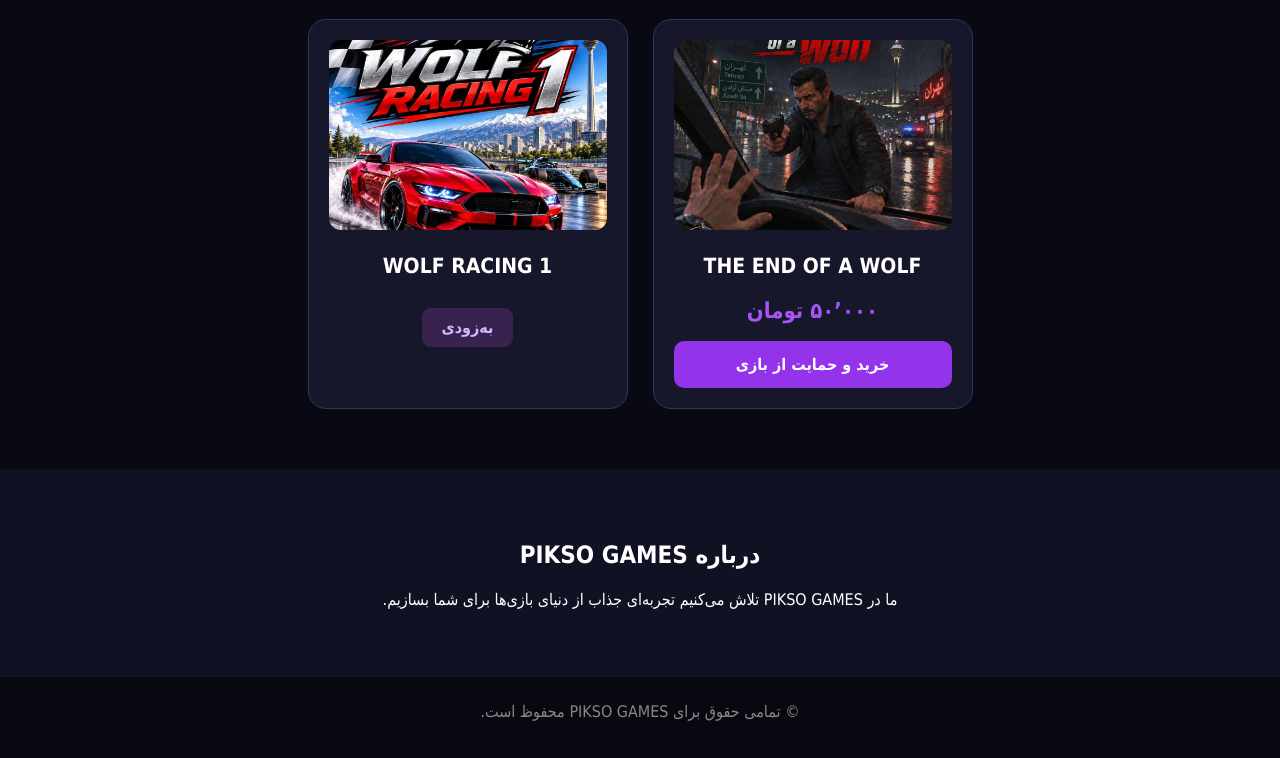
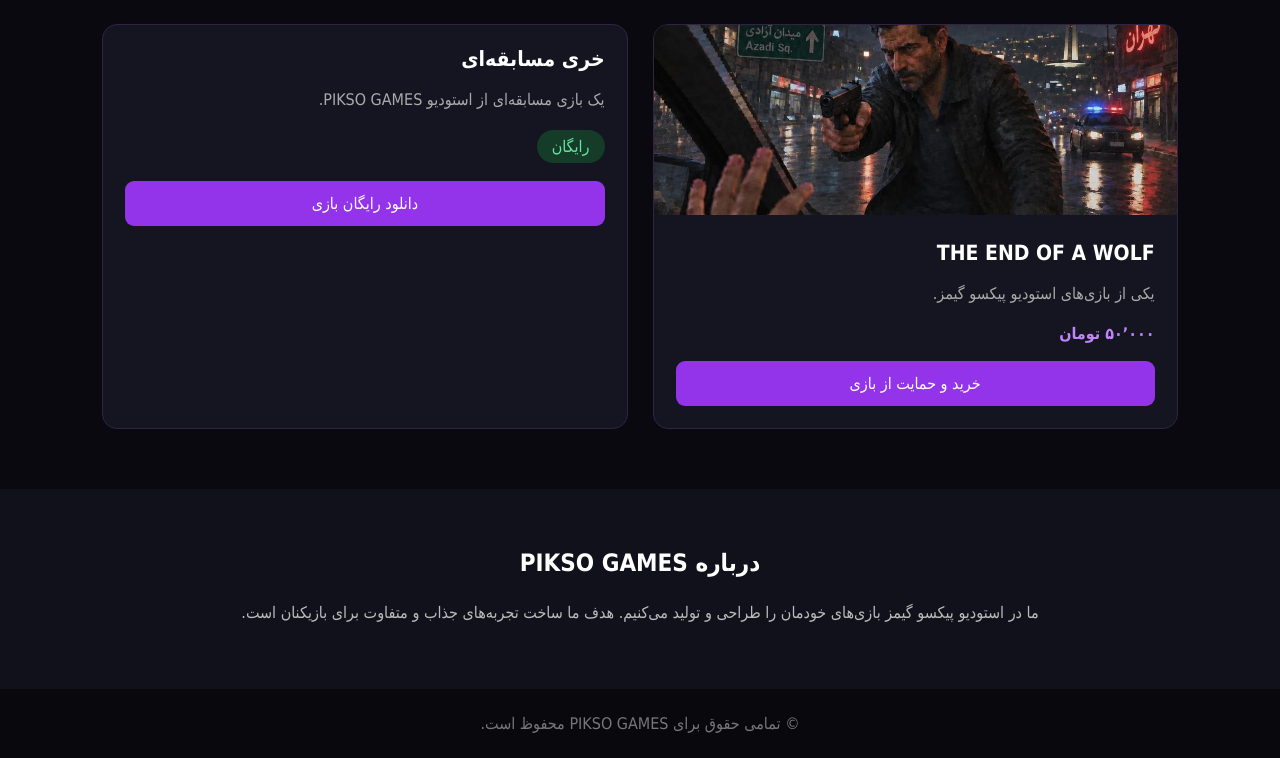
Before and after one commit to nullrushonull-wq/darkness, a website: page index.html in a window 1280 px wide. Shown: the part 487-1245 px from the top of the page. Drawn offline with Linux system fonts and the light colour scheme.

Commit message:
Update index.html

```diff
--- a/index.html
+++ b/index.html
@@ -4,30 +4,30 @@
 <head>
     <meta charset="UTF-8">
     <meta name="viewport" content="width=device-width, initial-scale=1.0">
-    <title>PIKSO GAMES</title>
+    <title>PIKSO GAMES | پیکسو گیمز</title>
 
     <style>
         * {
             margin: 0;
             padding: 0;
             box-sizing: border-box;
-            font-family: Tahoma, Arial, sans-serif;
         }
 
         body {
-            background: #090914;
+            font-family: Tahoma, Arial, sans-serif;
+            background: #09090f;
             color: white;
         }
 
         header {
-            background: #111124;
             padding: 22px 8%;
             display: flex;
             justify-content: space-between;
             align-items: center;
             flex-wrap: wrap;
-            gap: 15px;
-            border-bottom: 1px solid #29294a;
+            gap: 20px;
+            background: #11111b;
+            border-bottom: 1px solid #29203d;
         }
 
         .logo {
@@ -36,11 +36,15 @@
             font-weight: bold;
         }
 
+        nav {
+            display: flex;
+            gap: 22px;
+            flex-wrap: wrap;
+        }
+
         nav a {
-            color: white;
+            color: #ddd;
             text-decoration: none;
-            margin: 0 10px;
-            font-size: 14px;
         }
 
         nav a:hover {
@@ -50,7 +54,7 @@
         .hero {
             text-align: center;
             padding: 100px 20px;
-            background: linear-gradient(135deg, #17102e, #090914);
+            background: radial-gradient(circle, #291344, #09090f 70%);
         }
 
         .hero h1 {
@@ -63,113 +67,107 @@
         }
 
         .hero p {
-            color: #b9b9c9;
+            color: #bbb;
             line-height: 2;
         }
 
         .games {
             padding: 60px 8%;
-            text-align: center;
         }
 
-        .games h2 {
+        .section-title {
+            text-align: center;
             font-size: 30px;
-            margin-bottom: 35px;
+            margin-bottom: 40px;
         }
 
-        .game-list {
-            display: flex;
-            justify-content: center;
-            align-items: stretch;
-            flex-wrap: wrap;
+        .game-container {
+            display: grid;
+            grid-template-columns: repeat(auto-fit, minmax(260px, 1fr));
             gap: 25px;
         }
 
         .game-card {
-            background: #17172b;
-            border: 1px solid #343454;
-            border-radius: 18px;
-            padding: 20px;
-            width: 320px;
-            text-align: center;
+            background: #151521;
+            border: 1px solid #302344;
+            border-radius: 15px;
+            overflow: hidden;
             transition: 0.3s;
         }
 
         .game-card:hover {
-            transform: translateY(-5px);
-            border-color: #9333ea;
+            transform: translateY(-7px);
+            border-color: #a855f7;
         }
 
         .game-card img {
             width: 100%;
             height: 190px;
             object-fit: cover;
-            border-radius: 12px;
         }
 
-        .game-card h3 {
-            margin: 20px 0;
+        .game-info {
+            padding: 22px;
+        }
+
+        .game-info h3 {
             font-size: 21px;
+            margin-bottom: 15px;
+        }
+
+        .game-info p {
+            color: #aaa;
+            line-height: 1.8;
+            margin-bottom: 15px;
         }
 
         .price {
-            color: #a855f7;
-            font-size: 22px;
+            color: #c084fc;
             font-weight: bold;
-            margin: 18px 0;
+            margin-bottom: 18px;
         }
 
         .status {
             display: inline-block;
-            background: #38234f;
-            color: #d8b4fe;
-            padding: 10px 20px;
-            border-radius: 9px;
-            margin-top: 10px;
-            font-weight: bold;
+            background: #153c29;
+            color: #65e6a0;
+            padding: 7px 15px;
+            border-radius: 20px;
+            margin-bottom: 18px;
         }
 
-        .buy-button {
+        .game-button {
             display: block;
+            text-align: center;
             background: #9333ea;
             color: white;
+            padding: 13px;
+            border-radius: 9px;
             text-decoration: none;
-            padding: 14px;
-            border-radius: 10px;
-            font-weight: bold;
-            transition: 0.3s;
+            transition: 0.2s;
         }
 
-        .buy-button:hover {
+        .game-button:hover {
             background: #7e22ce;
         }
 
         .about {
-            background: #111124;
-            padding: 60px 20px;
+            padding: 60px 8%;
             text-align: center;
-            line-height: 2.2;
+            background: #11111b;
+        }
+
+        .about p {
+            color: #bbb;
+            line-height: 2;
+            margin-top: 20px;
         }
 
         footer {
+            text-align: center;
             padding: 25px;
-            text-align: center;
-            color: #888;
-            background: #080810;
-        }
-
-        @media (max-width: 600px) {
-            header {
-                justify-content: center;
-            }
-
-            .hero h1 {
-                font-size: 30px;
-            }
-
-            nav {
-                text-align: center;
-            }
+            color: #777;
+            background: #08080d;
         }
     </style>
 </head>
@@ -180,34 +178,37 @@
     <div class="logo">PIKSO GAMES</div>
 
     <nav>
-            <a href="#home">خانه</a>
-            <a href="#games">بازی‌ها</a>
+        <a href="#">خانه</a>
+        <a href="#games">بازی‌های ما</a>
         <a href="#about">درباره ما</a>
-            <a href="login.html">ورود</a>
+        <a href="login.html">ورود کاربران</a>
         <a href="register.html">ثبت‌نام</a>
     </nav>
 </header>
 
-    <section class="hero" id="home">
-        <h1>به <span>PIKSO GAMES</span> خوش آمدید</h1>
-        <p>دنیای بازی‌های جذاب را با ما تجربه کنید.</p>
+<section class="hero">
+    <h1>دنیای جدیدی از بازی‌ها با <span>پیکسو</span></h1>
+    <p>به دنیای بازی‌های ساخته‌شده توسط استودیو PIKSO GAMES خوش آمدید.</p>
 </section>
 
 <section class="games" id="games">
-        <h2>بازی‌های ما</h2>
+    <h2 class="section-title">بازی‌های ما</h2>
 
-        <div class="game-list">
+    <div class="game-container">
 
-            <!-- بازی اول -->
+        <!-- بازی The End of a Wolf -->
         <div class="game-card">
-                <img src="wolf.jpg" alt="THE END OF A WOLF">
+            <img src="/wolf.jpg" alt="The End of a Wolf">
 
+            <div class="game-info">
                 <h3>THE END OF A WOLF</h3>
+
+                <p>یکی از بازی‌های استودیو پیکسو گیمز.</p>
 
                 <div class="price">۵۰٬۰۰۰ تومان</div>
 
                 <a
-                    class="buy-button"
+                    class="game-button"
                     href="https://daramet.com/adms_mozi/products"
                     target="_blank"
                     rel="noopener noreferrer"
@@ -215,17 +216,26 @@
                     خرید و حمایت از بازی
                 </a>
             </div>
+        </div>
 
-            <!-- بازی دوم -->
+        <!-- بازی خری مسابقه‌ای -->
         <div class="game-card">
-                <img
-                    src="IMG_20261106_004502_679.jpg"
-                    alt="WOLF RACING 1"
+            <div class="game-info">
+                <h3>خری مسابقه‌ای</h3>
+
+                <p>یک بازی مسابقه‌ای از استودیو PIKSO GAMES.</p>
+
+                <div class="status">رایگان</div>
+
+                <a
+                    class="game-button"
+                    href="https://www.picofile.com/f/tN9NxENv5s/pixo-games.zip"
+                    target="_blank"
+                    rel="noopener noreferrer"
                 >
-
-                <h3>WOLF RACING 1</h3>
-
-                <div class="status">به‌زودی</div>
+                    دانلود رایگان بازی
+                </a>
+            </div>
         </div>
 
     </div>
@@ -233,9 +243,10 @@
 
 <section class="about" id="about">
     <h2>درباره PIKSO GAMES</h2>
+
     <p>
-            ما در PIKSO GAMES تلاش می‌کنیم تجربه‌ای جذاب
-            از دنیای بازی‌ها برای شما بسازیم.
+        ما در استودیو پیکسو گیمز بازی‌های خودمان را طراحی و تولید می‌کنیم.
+        هدف ما ساخت تجربه‌های جذاب و متفاوت برای بازیکنان است.
     </p>
 </section>
 
```
Lines whose indentation alone changed are shown as unchanged.
